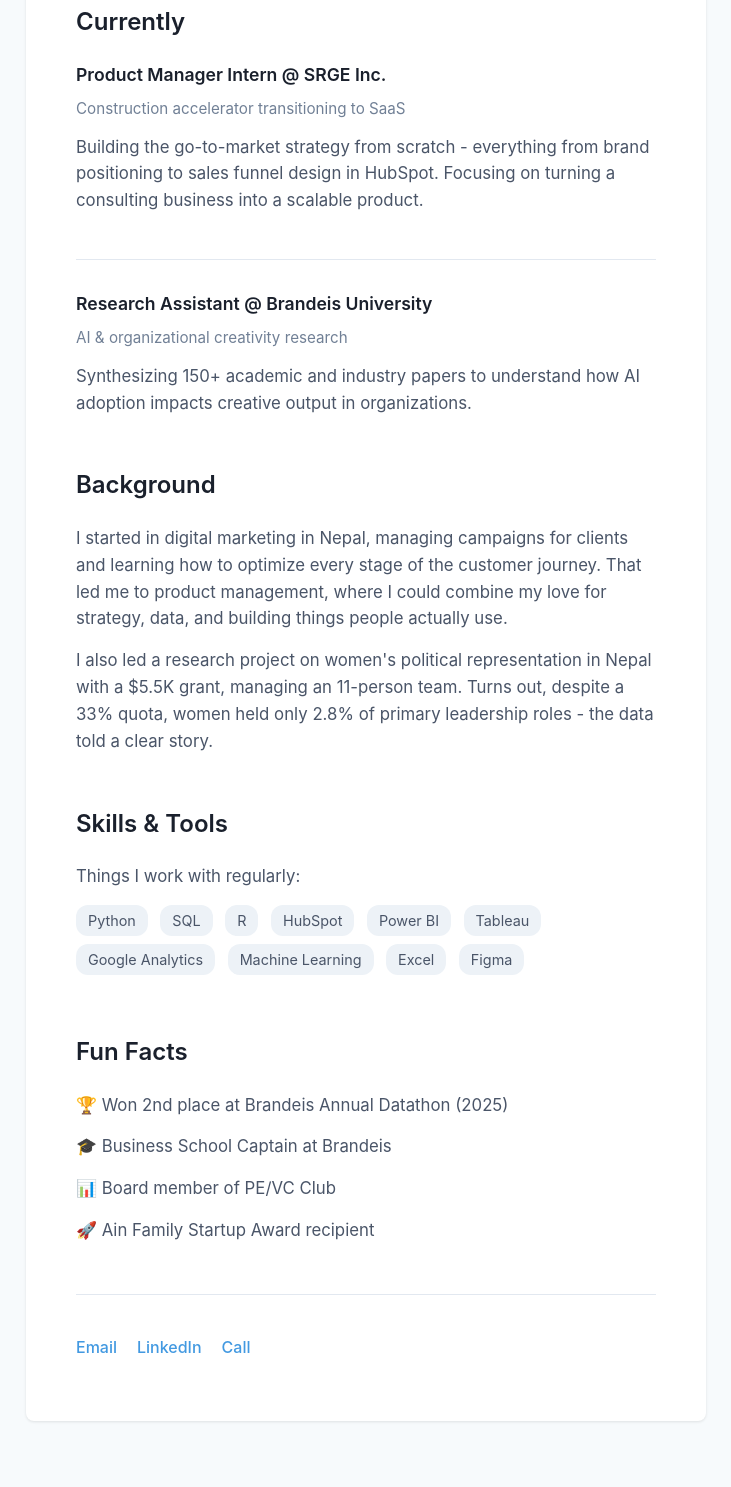
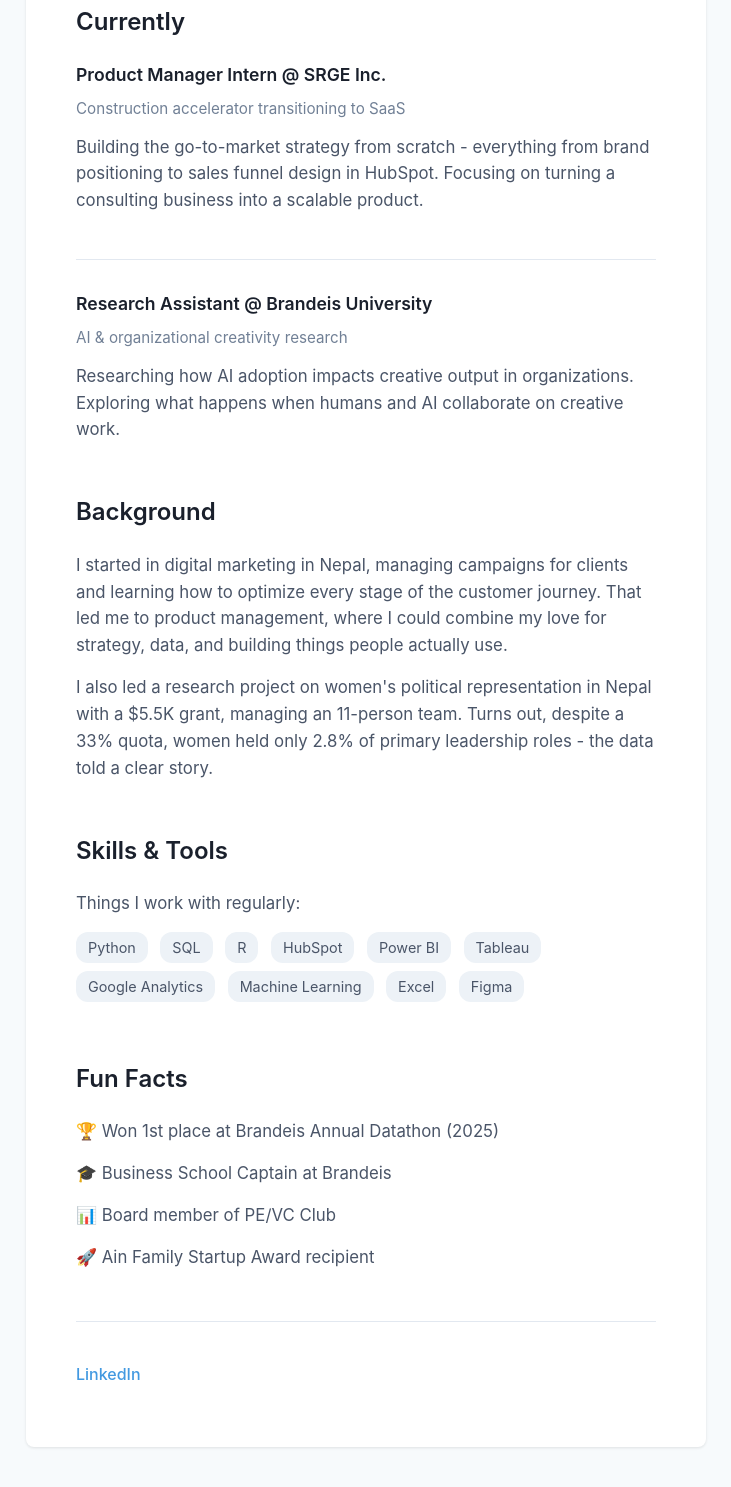
Before and after one commit to pujayadavab/pujayadavab.github.io, a plain HTML site: page index.html in a window 1280 px wide. Shown: the part 829-2316 px from the top of the page, without its empty margins (274-1005 px from the left). Before the commit the page ends 2290 px from the top, so only its background shows below. Drawn offline with Linux system fonts and the light colour scheme.

Commit message:
Update work description and fun facts in index.html

```diff
--- a/index.html
+++ b/index.html
@@ -182,7 +182,7 @@
             <div class="work-item">
                 <div class="work-title">Research Assistant @ Brandeis University</div>
                 <div class="work-company">AI & organizational creativity research</div>
-                <p>Synthesizing 150+ academic and industry papers to understand how AI adoption impacts creative output in organizations.</p>
+                <p>Researching how AI adoption impacts creative output in organizations. Exploring what happens when humans and AI collaborate on creative work.</p>
             </div>
         </div>
 
@@ -217,16 +217,14 @@
 
         <div class="section">
             <h2>Fun Facts</h2>
-            <p>🏆 Won 2nd place at Brandeis Annual Datathon (2025)</p>
+            <p>🏆 Won 1st place at Brandeis Annual Datathon (2025)</p>
             <p>🎓 Business School Captain at Brandeis</p>
             <p>📊 Board member of PE/VC Club</p>
             <p>🚀 Ain Family Startup Award recipient</p>
         </div>
 
         <div class="links">
-            <a href="mailto:pujayadav@brandeis.edu">Email</a>
             <a href="https://linkedin.com/in/pujayadav" target="_blank">LinkedIn</a>
-            <a href="tel:+17816714764">Call</a>
         </div>
     </div>
 </body>
```
